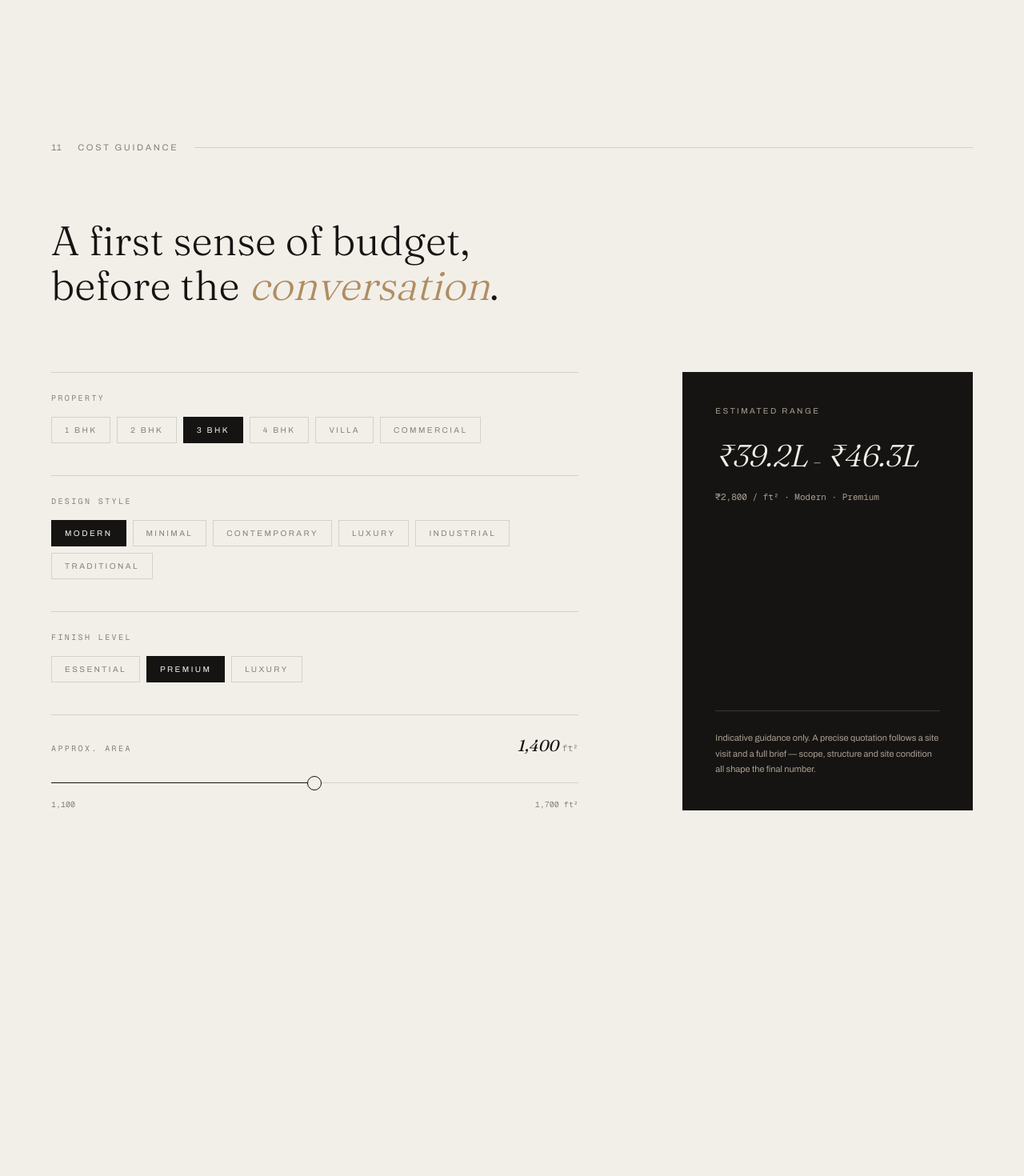
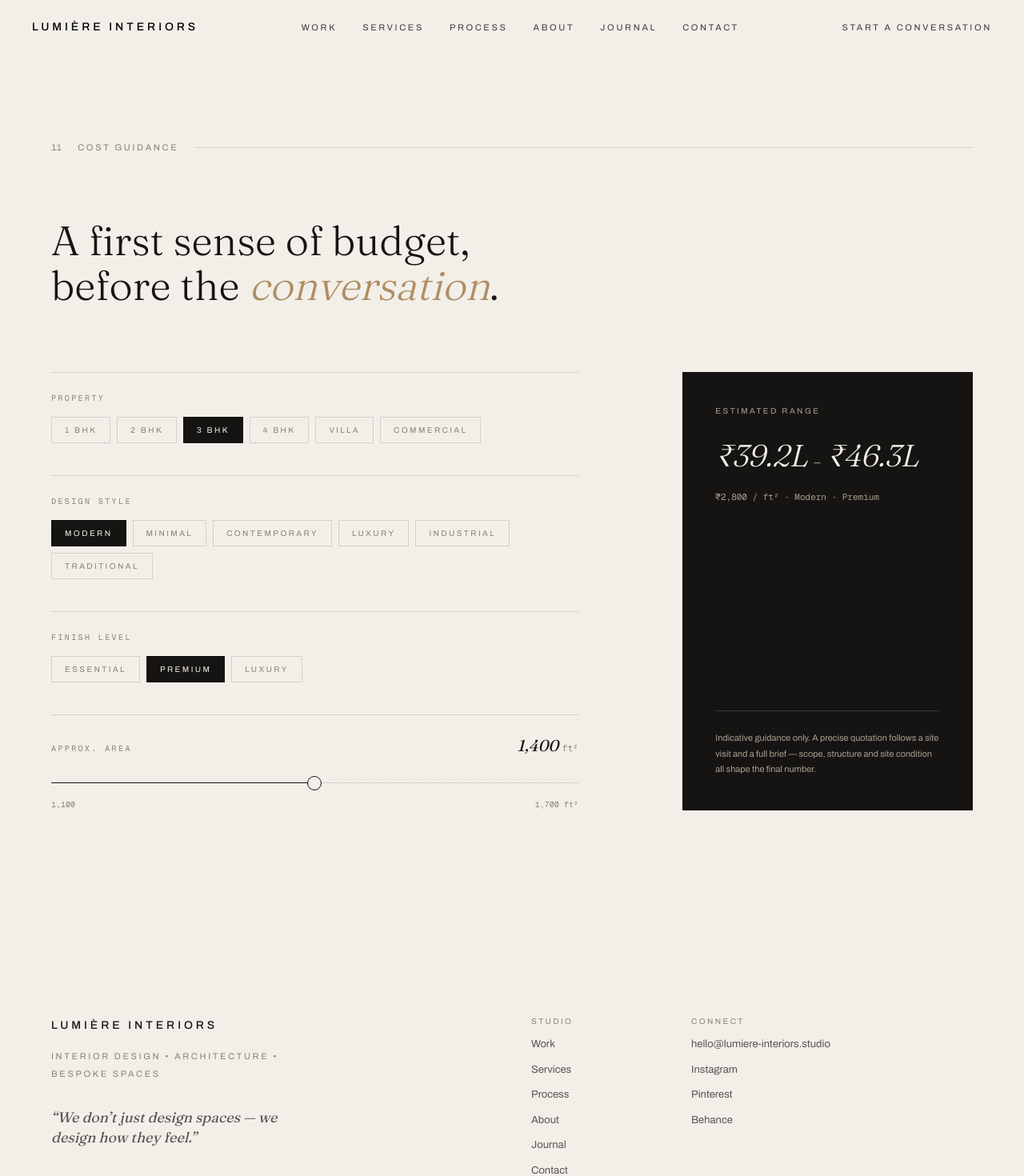
Before and after one commit to Swapnil-2604/interior-design, a Next.js app: page /calculator in a window 1280 px wide. Shown: the top 1470 px of the page at 80% size. Before the commit the page ends 1189 px from the top, so only its background shows below. Built offline with nearby package versions, Linux system fonts and the light colour scheme.

Commit message:
Rename the studio to LUMIÈRE INTERIORS and tidy the shell
Updates the brand name in the layout metadata, header and footer, moves Navbar and Footer into the root layout so they're shared across every page, points navigation at the new routes, and retires SmoothLink in favour of next/link.

```diff
--- a/app/layout.tsx
+++ b/app/layout.tsx
@@ -1,15 +1,17 @@
 import type { Metadata, Viewport } from "next";
 import { archivo, fraunces, geistMono } from "./fonts";
 import SmoothScroll from "@/components/SmoothScroll";
+import Navbar from "@/components/Navbar";
+import Footer from "@/components/Footer";
 import "./globals.css";
 
 export const metadata: Metadata = {
   title: {
-    default: "ATELIER FORM — Interior Design Studio",
-    template: "%s | ATELIER FORM",
+    default: "LUMIÈRE INTERIORS — Interior Design Studio",
+    template: "%s | LUMIÈRE INTERIORS",
   },
   description:
-    "ATELIER FORM is an interior design and architecture studio. We don't just design spaces — we design how they feel.",
+    "LUMIÈRE INTERIORS is an interior design and architecture studio. We don't just design spaces — we design how they feel.",
 };
 
 export const viewport: Viewport = {
@@ -24,7 +26,11 @@ export default function RootLayout({ children }: LayoutProps<"/">) {
       className={`${archivo.variable} ${fraunces.variable} ${geistMono.variable}`}
     >
       <body>
-        <SmoothScroll>{children}</SmoothScroll>
+        <SmoothScroll>
+          <Navbar />
+          {children}
+          <Footer />
+        </SmoothScroll>
       </body>
     </html>
   );
--- a/components/Footer.tsx
+++ b/components/Footer.tsx
@@ -1,4 +1,4 @@
-import SmoothLink from "./SmoothLink";
+import Link from "next/link";
 import { contact, nav, studio } from "@/lib/site";
 
 export default function Footer() {
@@ -24,13 +24,13 @@ export default function Footer() {
               Studio
             </span>
             {nav.map((item) => (
-              <SmoothLink
+              <Link
                 key={item.href}
                 href={item.href}
                 className="w-fit text-[13px] text-ink/70 transition-colors hover:text-ink"
               >
                 {item.label}
-              </SmoothLink>
+              </Link>
             ))}
           </nav>
 
@@ -45,13 +45,13 @@ export default function Footer() {
               {contact.email}
             </a>
             {contact.socials.map((s) => (
-              <SmoothLink
+              <a
                 key={s.label}
                 href={s.href}
                 className="w-fit text-[13px] text-ink/70 transition-colors hover:text-ink"
               >
                 {s.label}
-              </SmoothLink>
+              </a>
             ))}
           </div>
         </div>
--- a/components/Navbar.tsx
+++ b/components/Navbar.tsx
@@ -1,8 +1,8 @@
 "use client";
 
 import { useEffect, useLayoutEffect, useRef, useState } from "react";
+import Link from "next/link";
 import { gsap, usePrefersReducedMotion } from "@/lib/animations";
-import SmoothLink from "./SmoothLink";
 import { nav, studio } from "@/lib/site";
 
 export default function Navbar() {
@@ -49,33 +49,33 @@ export default function Navbar() {
 
       <header className="fixed inset-x-0 top-0 z-[60] mix-blend-difference">
         <div className="flex items-center justify-between px-6 py-5 text-paper md:px-10 md:py-6">
-          <SmoothLink
-            href="#top"
+          <Link
+            href="/"
             className="font-sans text-[13px] font-medium tracking-[0.28em] md:text-sm"
           >
             {studio.name}
-          </SmoothLink>
+          </Link>
 
           <nav className="hidden items-center gap-8 md:flex">
             {nav.map((item) => (
-              <SmoothLink
+              <Link
                 key={item.href}
                 href={item.href}
                 className="group relative text-[11px] uppercase tracking-luxe text-paper/75 transition-colors duration-300 hover:text-paper"
               >
                 {item.label}
                 <span className="absolute -bottom-1 left-0 h-px w-0 bg-paper transition-all duration-300 group-hover:w-full" />
-              </SmoothLink>
+              </Link>
             ))}
           </nav>
 
           <div className="flex items-center gap-6">
-            <SmoothLink
-              href="#contact"
+            <Link
+              href="/contact"
               className="hidden text-[11px] uppercase tracking-luxe text-paper/75 transition-colors duration-300 hover:text-paper md:inline"
             >
               Start a conversation
-            </SmoothLink>
+            </Link>
 
             <button
               type="button"
@@ -109,10 +109,10 @@ export default function Navbar() {
       >
         <nav className="flex flex-col gap-2">
           {nav.map((item, i) => (
-            <SmoothLink
+            <Link
               key={item.href}
               href={item.href}
-              onNavigate={close}
+              onClick={close}
               className="group flex items-baseline gap-4 py-3"
             >
               <span className="font-mono text-[11px] text-stone">
@@ -121,17 +121,17 @@ export default function Navbar() {
               <span className="font-serif text-4xl italic leading-none text-paper/85 transition-colors duration-300 group-hover:text-brass">
                 {item.label}
               </span>
-            </SmoothLink>
+            </Link>
           ))}
         </nav>
         <div className="flex items-end justify-between border-t border-line-light pt-6">
           <div>
             <p className="text-[11px] uppercase tracking-luxe text-stone">New business</p>
             <a
-              href="mailto:hello@atelierform.studio"
+              href="mailto:hello@lumiere-interiors.studio"
               className="mt-1 block font-serif text-lg italic text-paper"
             >
-              hello@atelierform.studio
+              hello@lumiere-interiors.studio
             </a>
           </div>
         </div>
--- a/components/SmoothLink.tsx
+++ /dev/null
@@ -1,37 +0,0 @@
-"use client";
-
-import type { MouseEvent, ReactNode } from "react";
-
-type SmoothLinkProps = {
-  href: string;
-  children: ReactNode;
-  className?: string;
-  onNavigate?: () => void;
-};
-
-/** Anchor that smooth-scrolls to an in-page section. href="#" is treated
- *  as a placeholder (no-op) so placeholder socials don't jump to top. */
-export default function SmoothLink({
-  href,
-  children,
-  className,
-  onNavigate,
-}: SmoothLinkProps) {
-  const handleClick = (e: MouseEvent<HTMLAnchorElement>) => {
-    if (href === "#") {
-      e.preventDefault();
-      return;
-    }
-    const target = document.querySelector<HTMLElement>(href);
-    if (target) {
-      e.preventDefault();
-      target.scrollIntoView({ behavior: "smooth", block: "start" });
-      onNavigate?.();
-    }
-  };
-  return (
-    <a href={href} className={className} onClick={handleClick}>
-      {children}
-    </a>
-  );
-}
```
Also changed, not shown: components/plates.tsx (line endings or trailing spaces).
